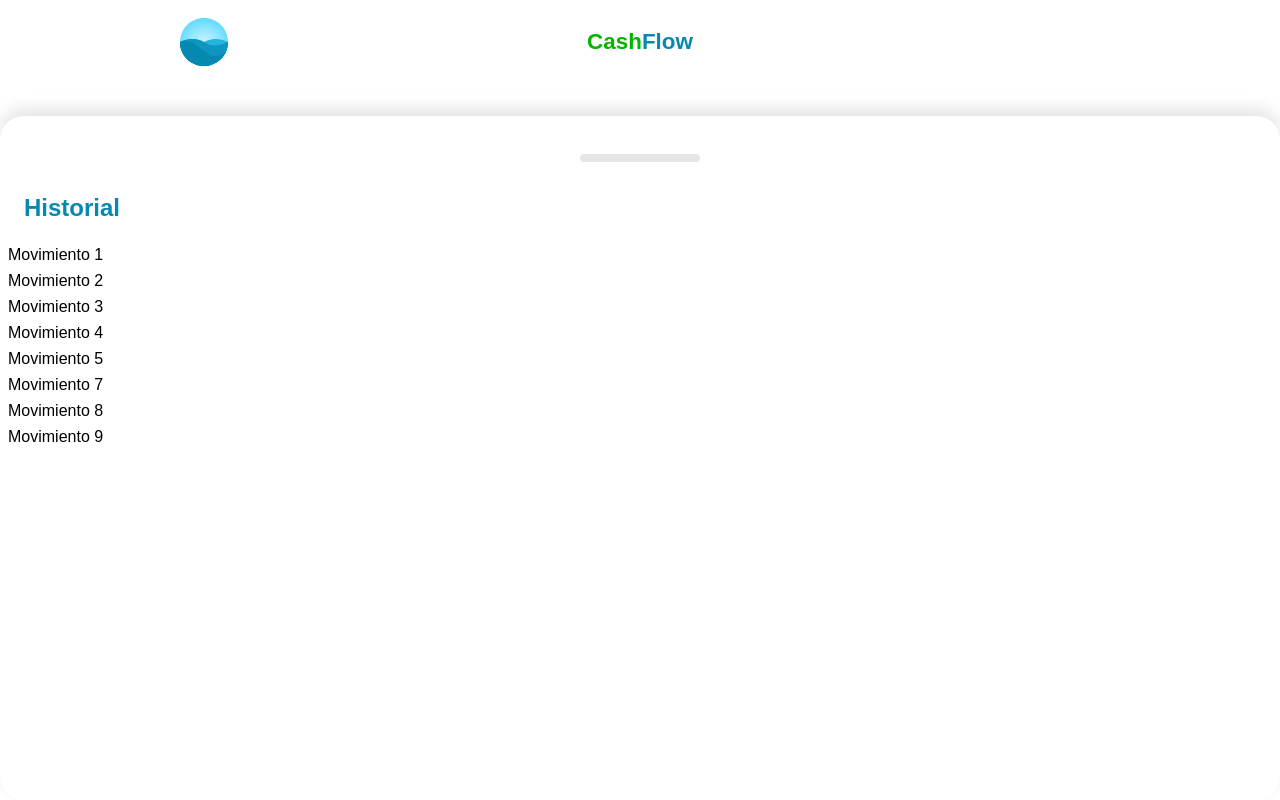
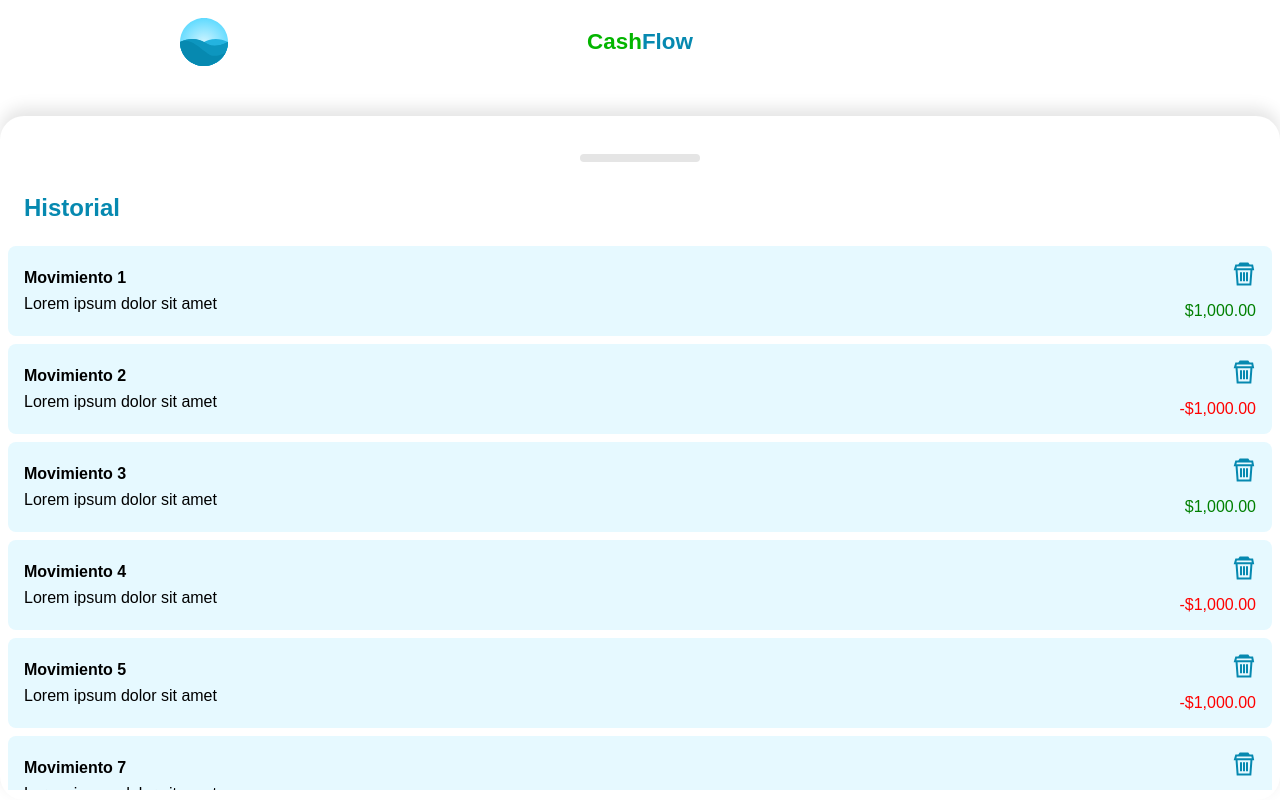
Before and after one commit to abdias32/cashflow, a Vue app: page / in a window 1280 px wide. Both pictures are taken after a click on the element 640 px from the left and 758 px from the top of the page. Built offline with nearby package versions, Linux system fonts and the light colour scheme.

Commit message:
09-movement

```diff
--- a/src/components/Home.vue
+++ b/src/components/Home.vue
@@ -48,7 +48,7 @@
           id: 1,
           title: "Movimiento 2",
           description: "Lorem ipsum dolor sit amet",
-          amount: 1000,
+          amount: -1000,
         },
         {
           id: 2,
@@ -60,13 +60,13 @@
           id: 3,
           title: "Movimiento 4",
           description: "Lorem ipsum dolor sit amet",
-          amount: 1000,
+          amount: -1000,
         },
         {
           id: 4,
           title: "Movimiento 5",
           description: "Lorem ipsum dolor sit amet",
-          amount: 1000,
+          amount: -1000,
         },
         {
           id: 6,
--- a/src/components/Movements/Index.vue
+++ b/src/components/Movements/Index.vue
@@ -3,9 +3,13 @@
     <h2 class="title">Historial</h2>
     <div class="content">
       <Movement
-        v-for="movement in movements"
-        :key="movement.id"
-        :title="movement.title"
+        v-for="{ id, title, description, amount } in movements"
+        :key="id"
+        :id="id"
+        :title="title"
+        :description="description"
+        :amount="amount"
+        @remove="remove"
       />
     </div>
   </div>
@@ -23,6 +27,10 @@
 });
 
 const { movements } = toRefs(props);
+
+const remove = (id) => {
+  console.log("remove", id);
+};
 </script>
 
 <style scoped>
--- a/src/components/Movements/Movement.vue
+++ b/src/components/Movements/Movement.vue
@@ -1,15 +1,101 @@
 <template>
-  <div class="movement">{{ title }}</div>
+  <div class="movement">
+    <div class="content">
+      <h4>{{ title }}</h4>
+      <p>{{ description }}</p>
+    </div>
+    <div class="action">
+      <img src="@/assets/trash-icon.svg" alt="borrar" @click="remove" />
+      <p
+        :class="{
+          red: isNegative,
+          green: !isNegative,
+        }"
+      >
+        {{ amountCurrency }}
+      </p>
+    </div>
+  </div>
 </template>
 
 <script setup>
-import { toRefs, defineProps } from "vue";
+import { toRefs, defineProps, defineEmits, computed } from "vue";
+
+const currencyFormatter = new Intl.NumberFormat("es-MX", {
+  style: "currency",
+  currency: "MXN",
+});
 
 const props = defineProps({
+  id: {
+    type: Number,
+  },
   title: {
     type: String,
   },
+  description: {
+    type: String,
+  },
+  amount: {
+    type: Number,
+  },
 });
 
-const { title } = toRefs(props);
+const { id, title, description, amount } = toRefs(props);
+
+const amountCurrency = computed(() => currencyFormatter.format(amount.value));
+
+const isNegative = computed(() => amount.value < 0);
+
+const emit = defineEmits(["remove"]);
+
+const remove = () => {
+  emit("remove", id.value);
+};
 </script>
+
+<style scoped>
+.movement {
+  display: flex;
+  justify-content: space-between;
+  align-items: center;
+  width: 100%;
+  padding: 16px;
+  background-color: #e6f9ff;
+  border-radius: 8px;
+  box-sizing: border-box;
+}
+
+.movement .content {
+  width: 100%;
+}
+
+.movement .action {
+  display: flex;
+  justify-content: space-between;
+  align-items: flex-end;
+  flex-direction: column;
+}
+
+h4,
+p {
+  margin: 0;
+  padding: 0;
+}
+
+h4 {
+  margin-bottom: 8px;
+}
+
+.movement .action img {
+  margin-bottom: 16px;
+}
+
+.red {
+  color: red;
+}
+
+.green {
+  color: green;
+}
+</style>
```
